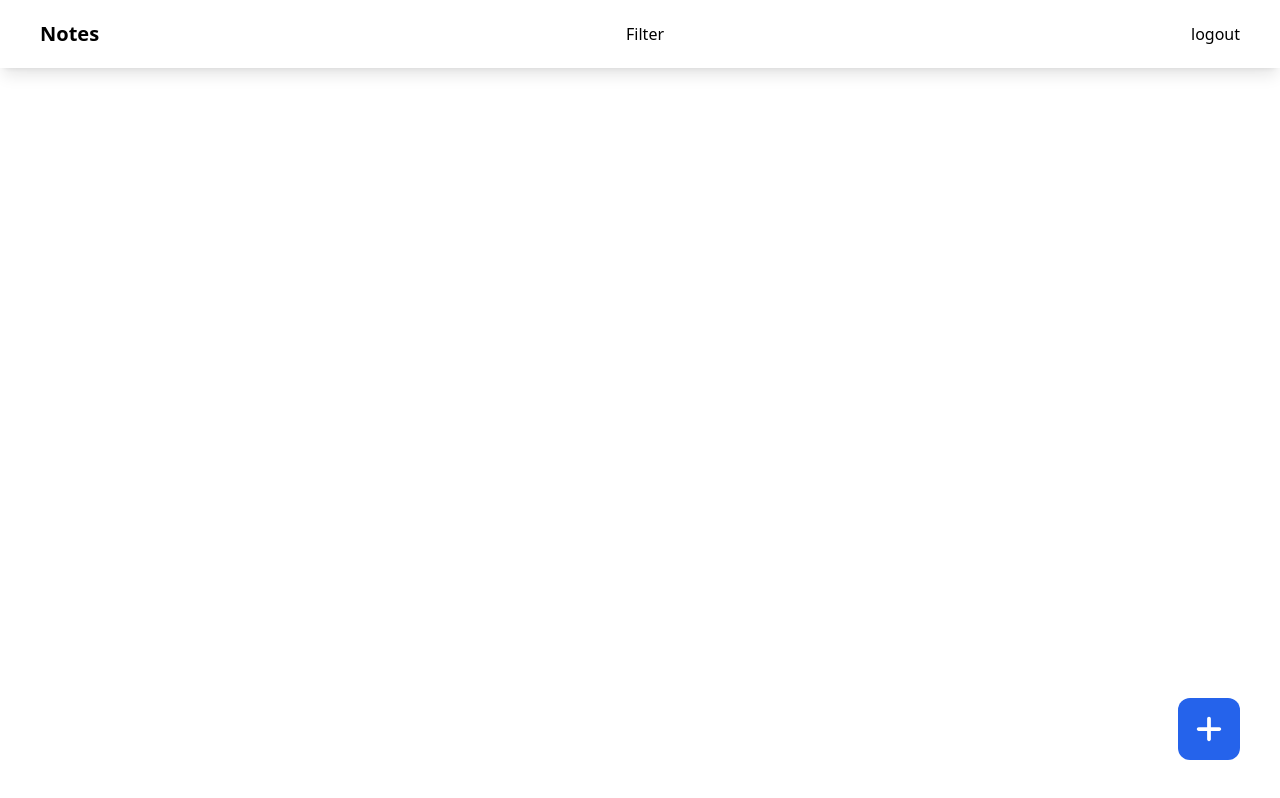
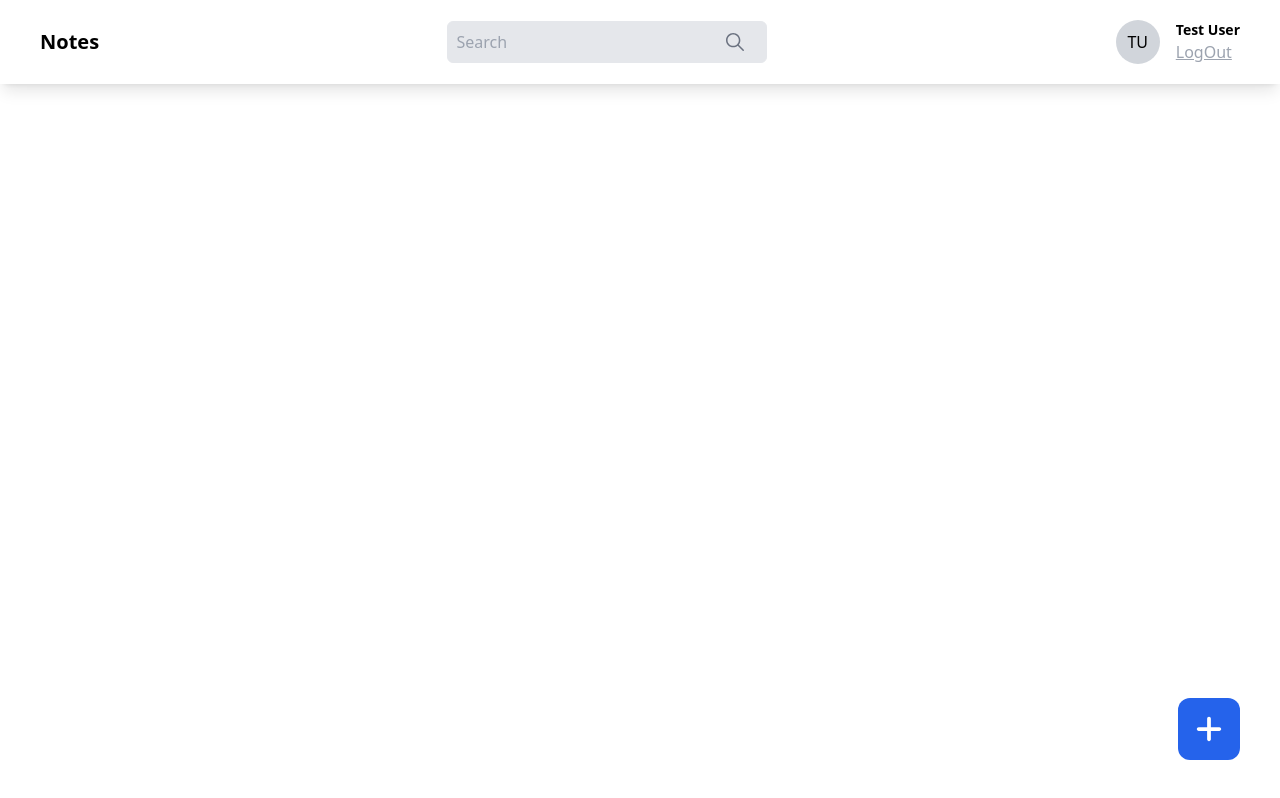
Before and after one commit to darkars33/TimePass, a React (Vite) app in the folder frontend/: page / in a window 1280 px wide. Built offline with nearby package versions, Linux system fonts and the light colour scheme.

Commit message:
reduc initialize

```diff
--- a/frontend/package.json
+++ b/frontend/package.json
@@ -10,10 +10,13 @@
     "preview": "vite preview"
   },
   "dependencies": {
+    "@reduxjs/toolkit": "^2.2.7",
+    "axios": "^1.7.4",
     "react": "^18.3.1",
     "react-dom": "^18.3.1",
     "react-hot-toast": "^2.4.1",
     "react-icons": "^5.3.0",
+    "react-redux": "^9.1.2",
     "react-router-dom": "^6.26.1"
   },
   "devDependencies": {
--- /dev/null
+++ b/frontend/src/app/store.ts
@@ -0,0 +1,9 @@
+import {configureStore} from '@reduxjs/toolkit';
+
+export const store = configureStore({
+          reducer: {}
+});
+
+export type RootState = ReturnType<typeof store.getState>;
+
+export type AppDispatch = typeof store.dispatch;
--- a/frontend/src/components/Filter.tsx
+++ b/frontend/src/components/Filter.tsx
@@ -1,9 +1,12 @@
-
+import { IoIosSearch } from "react-icons/io";
 
 const Filter = () => {
   return (
-    <div>
-      Filter
+    <div className="relative w-[20rem] flex items-center">
+      <input type="text" placeholder="Search" className="w-full p-2 border bg-gray-200 rounded-md focus:outline-none" />
+      <div className="absolute right-5">
+          <IoIosSearch className="text-2xl text-gray-500" />
+      </div>
     </div>
   )
 }
--- a/frontend/src/components/LogOut.tsx
+++ b/frontend/src/components/LogOut.tsx
@@ -2,8 +2,14 @@
 
 const LogOut = () => {
   return (
-    <div>
-      logout
+    <div className="flex justify-center items-center gap-4">
+      <div className="w-11 h-11 bg-gray-300 flex justify-center items-center rounded-full">
+          <h1>TU</h1>
+      </div>
+      <div>
+          <h1 className="text-sm font-semibold">Test User</h1>
+          <button className="underline text-gray-400 hover:text-black">LogOut</button>
+      </div>
     </div>
   )
 }
--- a/frontend/src/main.tsx
+++ b/frontend/src/main.tsx
@@ -1,13 +1,17 @@
-import { StrictMode } from 'react'
-import { createRoot } from 'react-dom/client'
-import App from './App.tsx'
-import './index.css'
-import { BrowserRouter } from 'react-router-dom'
+import { StrictMode } from "react";
+import { createRoot } from "react-dom/client";
+import App from "./App.tsx";
+import "./index.css";
+import { BrowserRouter } from "react-router-dom";
+import { store } from "./app/store.ts";
+import { Provider } from "react-redux";
 
-createRoot(document.getElementById('root')!).render(
+createRoot(document.getElementById("root")!).render(
   <StrictMode>
     <BrowserRouter>
-      <App />
+      <Provider store={store}>
+        <App />
+      </Provider>
     </BrowserRouter>
-  </StrictMode>,
-)
+  </StrictMode>
+);
```
Also changed, not shown: 1 other file (tests, documents, lock files or other folders).
